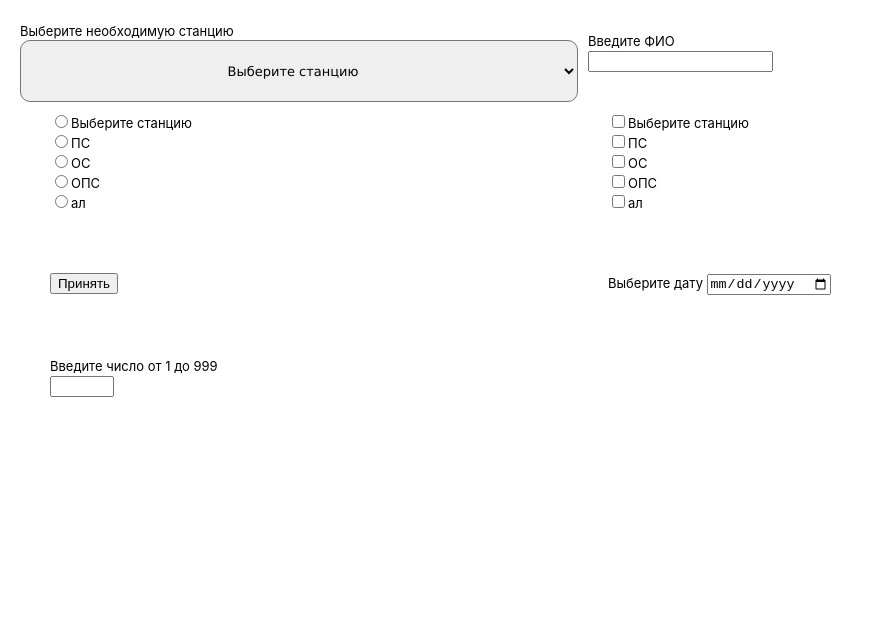
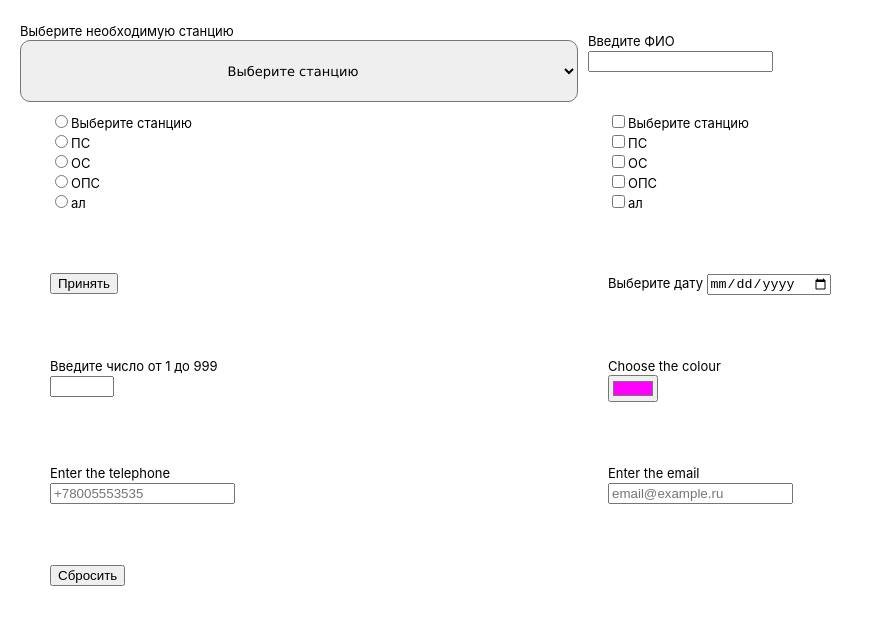
Before and after one commit to ka3-14bara/test-repo, a React (Create React App) app: page / in a window 1280 px wide. Shown: the top 624 px of the page, without its empty margins (0-874 px from the left). Built offline with nearby package versions, Linux system fonts and the light colour scheme.

Commit message:
Development - added new: InputTypeColor InputTypeTelMail; - edited InputTypeSubmit, Input -> new API added "required" argument

```diff
--- a/src/content/Input.jsx
+++ b/src/content/Input.jsx
@@ -1,28 +1,44 @@
 import React from 'react';
 import InputTypeText from './InputTypes/InputTypeText';
 import InputTypeRadioCheckbox from './InputTypes/InputTypeRadioCheckbox';
-import InputTypeSubmit from './InputTypes/InputTypeSubmit';
+import InputTypeSubmit from './InputTypes/InputTypeSubmitReset';
 import InputTypeDate from './InputTypes/InputTypeDate';
 import InputTypeNumber from './InputTypes/InputTypeNumber';
+import InputTypeColor from './InputTypes/InputTypeColor';
+import InputTypeTelephone from './InputTypes/InputTypeTelMail';
 
-function Input({ labelOfInput = "", inputType = "text", inputName, inputID, optionsObj = {} }) {
+function Input({ labelOfInput = "", inputType = "text", inputName, inputID, optionsObj = {}, required = false }) {
 
     let inputElement;
 
     if (inputType === "text") {
         inputElement = (
-            <InputTypeText labelOfInput={labelOfInput} inputType={inputType} inputName={inputName} inputID={inputID} />
+            <InputTypeText labelOfInput={labelOfInput} inputName={inputName} inputID={inputID} />
         );
     } else if (inputType === "radio" || inputType === "checkbox") {
         inputElement = (
             <InputTypeRadioCheckbox inputType={inputType} inputName={inputName} inputID={inputID} optionsObj={optionsObj} />
         );
-    } else if (inputType === "submit") {
-        inputElement = (<InputTypeSubmit inputType={inputType} buttonValue={labelOfInput} />);
+    } else if (inputType === "submit" || inputType === "reset") {
+        inputElement = (
+            <InputTypeSubmit inputType={inputType} buttonValue={labelOfInput} />
+        );
     } else if (inputType === "date") {
-        inputElement = (<InputTypeDate labelOfInput={labelOfInput} inputName={inputName} inputID={inputID}/>)
+        inputElement = (
+            <InputTypeDate labelOfInput={labelOfInput} inputName={inputName} inputID={inputID}/>
+        );
     } else if (inputType === "number") {
-        inputElement = (<InputTypeNumber labelOfInput={labelOfInput} inputName={inputName} inputID={inputID} optionsObj={optionsObj} />)
+        inputElement = (
+            <InputTypeNumber labelOfInput={labelOfInput} inputName={inputName} inputID={inputID} optionsObj={optionsObj} />
+        );
+    } else if (inputType === "color") {
+        inputElement = (
+            <InputTypeColor labelOfInput={labelOfInput} inputName={inputName} inputID={inputID} />
+        );
+    } else if (inputType === "tel" || inputType === "email") {
+        inputElement = (
+            <InputTypeTelephone labelOfInput={labelOfInput} inputType={inputType} inputName={inputName} inputID={inputID} required={required} />
+        );
     }
 
     return <>{inputElement}</>;
--- /dev/null
+++ b/src/content/InputTypes/InputTypeColor.jsx
@@ -0,0 +1,12 @@
+import React from 'react'
+
+const InputTypeColor = ({ labelOfInput, inputName, inputID }) => {
+  return (
+    <>
+        <label htmlFor={inputID}> {labelOfInput} </label><br/>
+        <input type="color" id={inputID} name={inputName} defaultValue="#ff00ff"></input>
+    </>
+  )
+}
+
+export default InputTypeColor
--- a/src/content/InputTypes/InputTypeNumber.jsx
+++ b/src/content/InputTypes/InputTypeNumber.jsx
@@ -3,7 +3,7 @@ import React from 'react'
 const InputTypeNumber = ({ labelOfInput, inputName, inputID, optionsObj }) => {
   return (
     <>
-        <label for={inputID}> {labelOfInput} </label><br/>
+        <label htmlFor={inputID}> {labelOfInput} </label><br/>
         <input type="number" id={inputID} name={inputName} min={optionsObj["min"]} max={optionsObj["max"]} />
     </>
   )
--- a/src/content/InputTypes/InputTypeSubmit.jsx
+++ /dev/null
@@ -1,9 +0,0 @@
-import React from 'react'
-
-const InputTypeSubmit = ({ inputType, buttonValue}) => {
-  return (
-    <input type={inputType} value={buttonValue} />
-  )
-}
-
-export default InputTypeSubmit
--- /dev/null
+++ b/src/content/InputTypes/InputTypeSubmitReset.jsx
@@ -0,0 +1,9 @@
+import React from 'react'
+
+const InputTypeSubmitReset = ({ inputType, buttonValue}) => {
+  return (
+    <input type={inputType} value={buttonValue} />
+  )
+}
+
+export default InputTypeSubmitReset
--- /dev/null
+++ b/src/content/InputTypes/InputTypeTelMail.jsx
@@ -0,0 +1,26 @@
+import React from 'react'
+
+const phonePattern = "\\+7[0-9]{10}";
+const emailPattern = "^[a-zA-Z0-9._%+-]+@[a-zA-Z0-9.-]+\\.[a-zA-Z]{2,}$";
+const emailPlaceHolder = "email@example.ru";
+const phonePlaceHolder = "+78005553535";
+
+const InputTypeTelMail = ({ labelOfInput, inputType, inputName, inputID, required }) => {
+
+  const pattern = (inputType === "tel" ? phonePattern : emailPattern);
+  const placeholder = (inputType === "tel" ? phonePlaceHolder : emailPlaceHolder);
+
+  return (
+    <>
+        <label htmlFor = { inputID }> { labelOfInput } </label><br/>
+        <input type = { inputType }
+               id = { inputID }
+               name = { inputName }
+               placeholder = { placeholder }
+               pattern = { pattern }
+               required = {required === true} />
+    </>
+  )
+}
+
+export default InputTypeTelMail
--- a/src/content/InputTypes/InputTypeText.jsx
+++ b/src/content/InputTypes/InputTypeText.jsx
@@ -1,10 +1,10 @@
 import React from 'react'
 
-const InputTypeText = ({ labelOfInput, inputType, inputName, inputID }) => {
+const InputTypeText = ({ labelOfInput, inputName, inputID }) => {
   return (
     <>
         <label htmlFor={inputID}>{labelOfInput}</label><br/>
-        <input type={inputType} id={inputID} name={inputName} />
+        <input type="text" id={inputID} name={inputName} />
     </>
   )
 }
--- a/src/content/StationCreationPage.jsx
+++ b/src/content/StationCreationPage.jsx
@@ -41,6 +41,22 @@ const StationCreationPage = () => {
             <div style={{ padding: "10px", margin: "20px" }}>
                 <Input labelOfInput="Введите число от 1 до 999" inputType="number" inputName="numberBox" inputID="4216854" optionsObj={{"min":"1", "max": "999"}}/>
             </div>
+
+            <div style={{ padding: "10px", margin: "20px" }}>
+                <Input labelOfInput="Choose the colour" inputType="color" inputName="colorBox" inputID="91834" />
+            </div>
+
+            <div style={{ padding: "10px", margin: "20px" }}>
+                <Input labelOfInput="Enter the telephone" inputType="tel" inputName="telBox" inputID="32749" />
+            </div>
+
+            <div style={{ padding: "10px", margin: "20px" }}>
+                <Input labelOfInput="Enter the email" inputType="email" inputName="emailBox" inputID="480789" required = {true}/>
+            </div>
+
+            <div style={{ padding: "10px", margin: "20px" }}>
+                <Input labelOfInput="Сбросить" inputType="reset" />
+            </div>
         </form>
     </div>
   );
```
